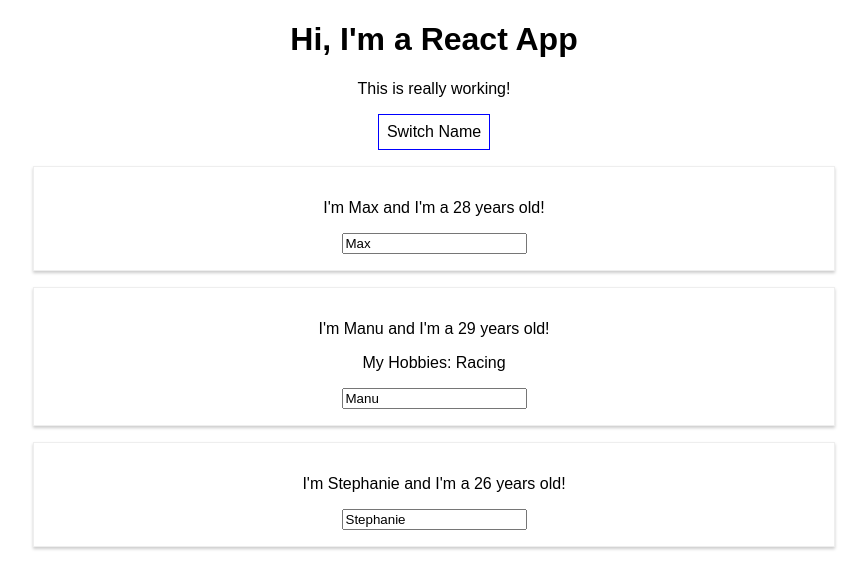
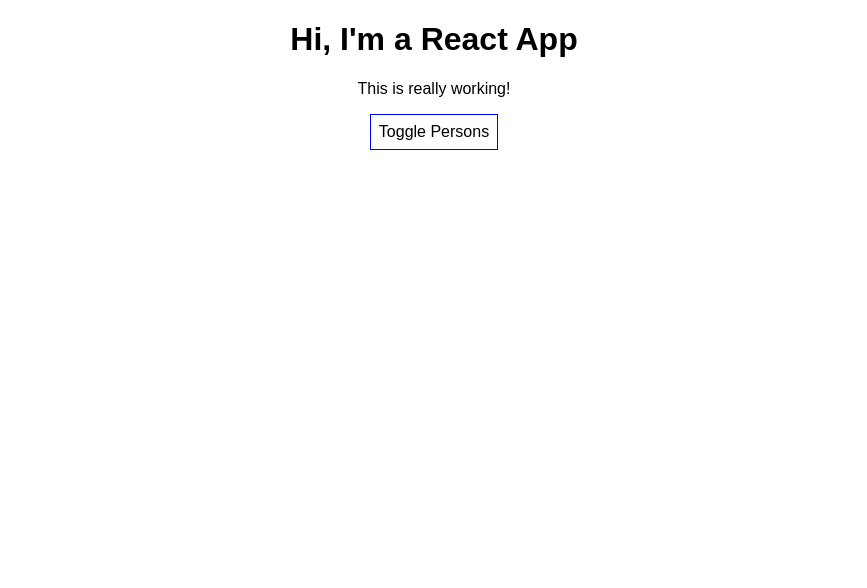
Before and after one commit to valimasca/React-Practice, a React (Create React App) app: page / in a window 1280 px wide. Shown: the top 588 px of the page, without its empty margins (206-1073 px from the left). Built offline with nearby package versions, Linux system fonts and the light colour scheme.

Commit message:
lesson 4 end code

```diff
--- a/src/App.js
+++ b/src/App.js
@@ -5,35 +5,46 @@
 class App extends Component {
   state = {
     persons: [
-      { name: 'Max', age: 28 },
-      { name: 'Manu', age: 29 },
-      { name: 'Stephanie', age: 26 }
+      { id: 'abc', name: 'Vali', age: 38 },
+      { id: 'bcd', name: 'Beth', age: 33 },
+      { id: 'cde', name: 'Adib', age: 30 }
     ],
-    otherState: 'some other value'
+    otherState: 'some other value',
+    showPersons: false
   };
 
-  switchNameHandler = (newName) => {
-    // console.log('Was clicked!');
-    // DON'T DO THIS: this.state.persons[0].name = 'Maximilian';
-    this.setState({
-      persons: [
-        { name: newName, age: 28 },
-        { name: 'Manu', age: 29 },
-        { name: 'Stephanie', age: 27 }
-      ]
+
+  nameChangedHandler = (event, id) => {
+    const personIndex = this.state.persons.findIndex(peer => {
+      return peer.id === id;
     });
-  };
 
-  nameChangedHandler = (event) => {
-    this.setState({
-      persons: [
-        { name: 'Max', age: 28 },
-        { name: event.target.value, age: 29 },
-        { name: 'Stephanie', age: 27 }
-      ]
-    });
+    const person = {
+      ...this.state.persons[personIndex]
+    };
+
+    // const person = Object.assign({}, this.state.persons[personIndex]);
+
+    person.name = event.target.value;
+
+    const persons = [...this.state.persons];
+    persons[personIndex] = person;
+
+    this.setState(
+      { persons: persons });
   }
 
+  deletePersonHandler = (personIndex) => {
+    //const persons = this.state.persons.slice();
+    const persons = [...this.state.persons];
+    persons.splice(personIndex, 1);
+    this.setState({ persons: persons });
+  }
+
+  togglePersonsHandler = () => {
+    const doesShow = this.state.showPersons;
+    this.setState({ showPersons: !doesShow });
+  }
 
   render() {
     const style = {
@@ -44,29 +55,31 @@
       cursor: 'pointer'
     }
 
+    let persons = null;
+
+    if (this.state.showPersons) {
+      persons = (
+        <div>
+          {this.state.persons.map((person, index) => {
+            return <Person
+              click={() => this.deletePersonHandler(index)}
+              name={person.name}
+              age={person.age}
+              key={person.id}
+              changed={(event) => this.nameChangedHandler(event, person.id)} />
+          })}
+        </div>
+      );
+    }
+
     return (
       <div className="App">
         <h1>Hi, I'm a React App</h1>
         <p>This is really working!</p>
         <button
           style={style}
-          onClick={() => this.switchNameHandler('Valer@!@')}>Switch Name</button>
-        <Person
-          name={this.state.persons[0].name}
-          age={this.state.persons[0].age}
-        />
-        <Person
-          name={this.state.persons[1].name}
-          age={this.state.persons[1].age}
-          click={this.switchNameHandler.bind(this, 'Valer!!!')}
-          changed={this.nameChangedHandler}
-        >
-          My Hobbies: Racing
-        </Person>
-        <Person
-          name={this.state.persons[2].name}
-          age={this.state.persons[2].age}
-        />
+          onClick={this.togglePersonsHandler}>Toggle Persons</button>
+        {persons}
       </div>
     );
     // return React.createElement('div', {className: 'App'}, React.createElement('h1', null, 'Does this work now?'));
```
